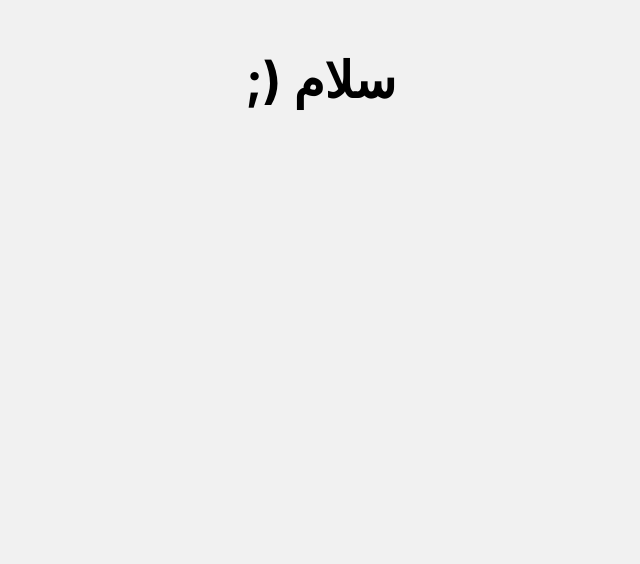
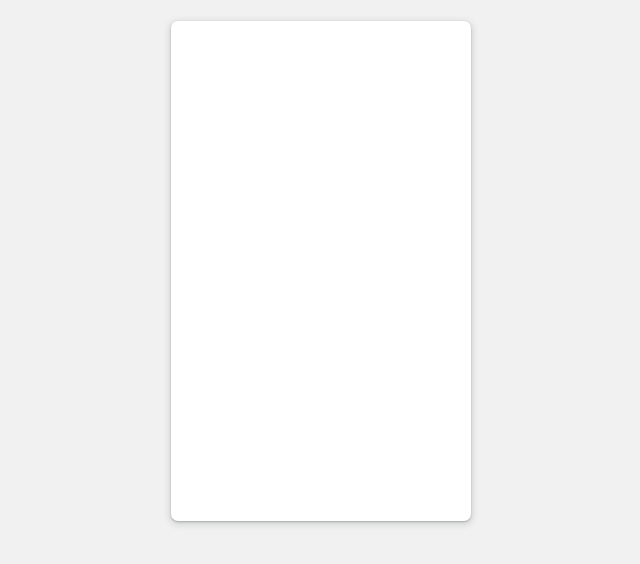
Before and after one commit to mj-haghighi/web-app, a React (Create React App) app: page / in a window 1280 px wide. Shown: the top 564 px of the page, without its empty margins (319-959 px from the left). Built offline with nearby package versions, Linux system fonts and the light colour scheme.

Commit message:
Preview 'LoginPage' in 'web-app'

```diff
--- a/src/App.js
+++ b/src/App.js
@@ -1,15 +1,7 @@
+import { LoginPage } from 'pages'
 function App() {
   return (
-    <div style={{
-      display: 'flex',
-      flex: 1,
-      fontSize: '50px',
-      justifyContent: 'center',
-      fontWeight: 'bold',
-      marginTop: '50px'
-    }}>
-      ;) سلام
-    </div>
+    <LoginPage />
   );
 }
 
```
